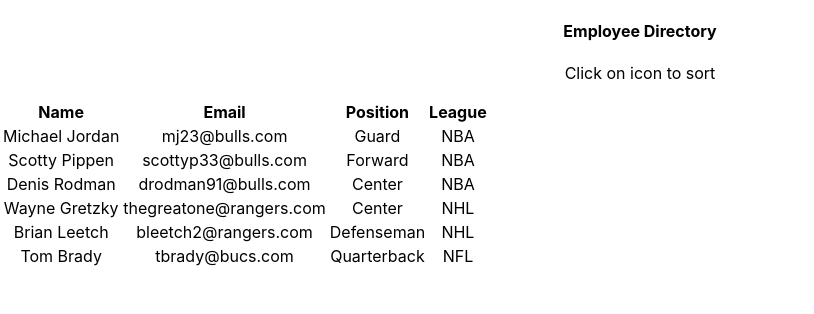
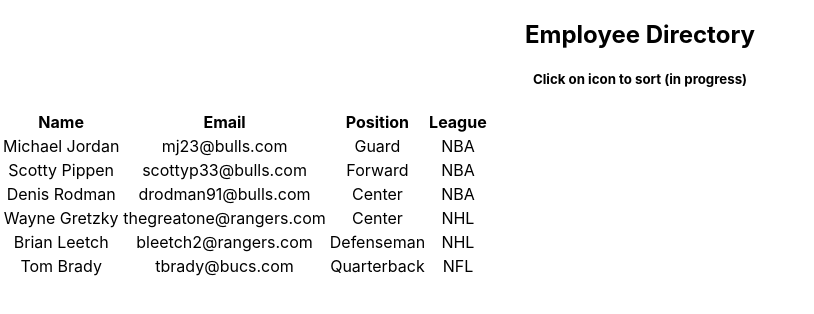
Before and after one commit to adambrosio/employee-directory, a React (Create React App) app in the folder employee-directory/: page / in a window 1280 px wide. Shown: the top 314 px of the page, without its empty margins (0-814 px from the left). Built offline with nearby package versions, Linux system fonts and the light colour scheme.

Commit message:
slight adjustment to text on app.js

```diff
--- a/employee-directory/src/App.js
+++ b/employee-directory/src/App.js
@@ -43,8 +43,8 @@
 
 const App = () => (
   <div className="text-center">
-    <h4>Employee Directory</h4>
-    <p>Click on icon to sort</p>
+    <h2>Employee Directory</h2>
+    <h5>Click on icon to sort (in progress)</h5>
 
     <Table data={tableData} />
   </div>
```
